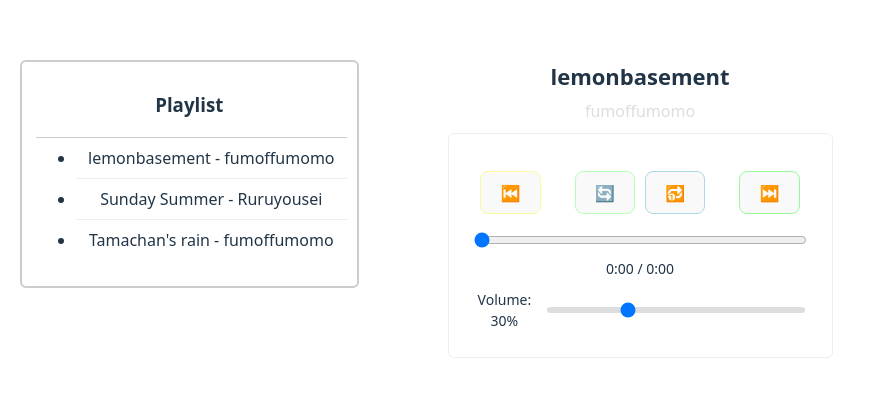
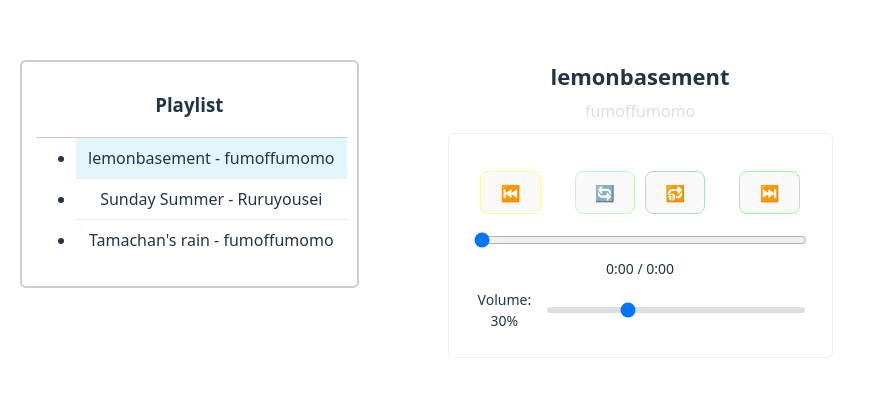
Before and after one commit to You-Self/basic-music-player, a React (Vite) app: page / in a window 1280 px wide. Shown: the part 191-588 px from the top of the page, without its empty margins (0-876 px from the left). Built offline with nearby package versions, Linux system fonts and the light colour scheme.

Commit message:
active song in song-playlist is now highlighted

```diff
--- a/src/assets/player/MusicPlayer.css
+++ b/src/assets/player/MusicPlayer.css
@@ -38,6 +38,9 @@
 }
 li:hover {
   background-color: #8bd7f01b;
+}
+.active-song {
+  background-color: #8bd7f03d;
 }
 
 .volume-control {
```
